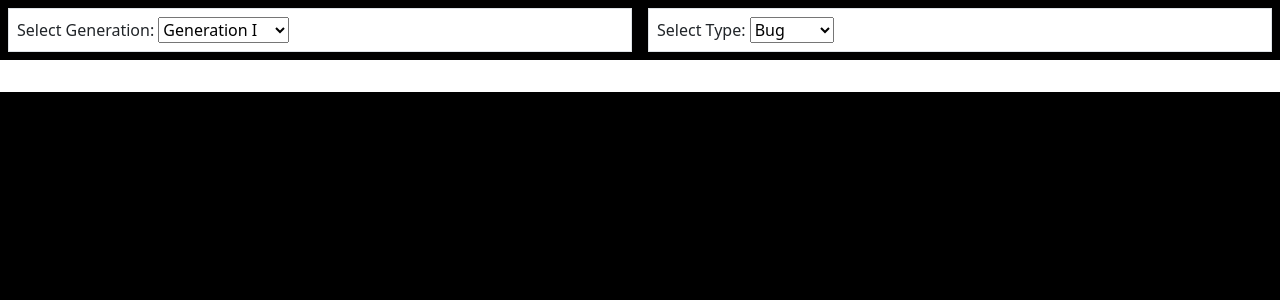
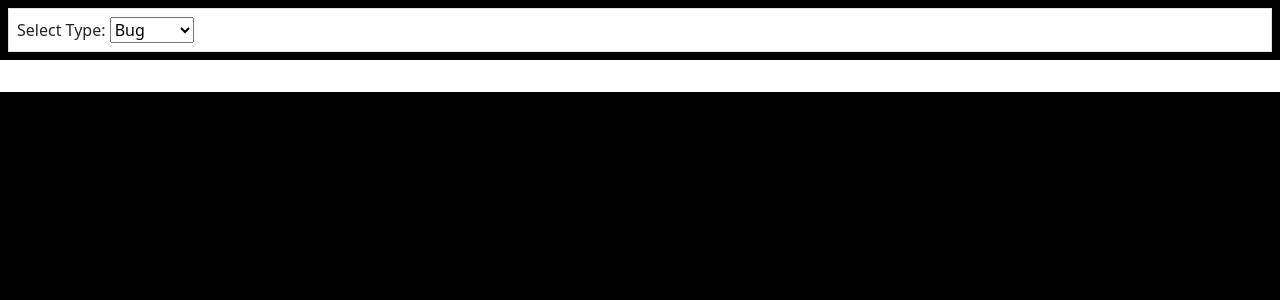
Before and after one commit to kelseyv4/Group-Project-2, a Flask app: page /api/intra_type_comparison in a window 1280 px wide. Shown: the part 56-356 px from the top of the page. Run offline with Flask 2, Linux system fonts and the light colour scheme; data that the repository does not hold is empty; some libraries are stand-ins or nearby versions.

Commit message:
commented out generational selection code

```diff
--- a/static/js/main.js
+++ b/static/js/main.js
@@ -7,23 +7,23 @@ function init() {
 
     typeEventHandler()
 
-    genEventHandler()
+    // genEventHandler()
 
     })
 }
 
 function buildChart(data) {
-    var gen_dropdown = d3.select("#gen_menu")
-    var menu_gen = gen_dropdown.property("value")
+    // var gen_dropdown = d3.select("#gen_menu")
+    // var menu_gen = gen_dropdown.property("value")
 
-    var gen_list = []
+    // var gen_list = []
 
 
-    data.forEach(item => {
-        if (item.generation === Number(menu_gen)) {
-            gen_list.push(item)
-        }
-    })
+    // data.forEach(item => {
+    //     if (item.generation === Number(menu_gen)) {
+    //         gen_list.push(item)
+    //     }
+    // })
 
     var type_dropdown = d3.select("#type_menu")
     var menu_type = type_dropdown.property("value")
@@ -36,7 +36,8 @@ function buildChart(data) {
     var spdef = []
     var spd = []
 
-    gen_list.forEach(item => {
+    // change "data" to "gen_list" if utilizing generational filter
+    data.forEach(item => {
         if (item.type1 === menu_type | item.type2 === menu_type) {
             // console.log(item)
 
@@ -207,13 +208,13 @@ function typeEventHandler() {
     dropdown.on("change",updateChart())
 }
 
-function genEventHandler() {
-    var dropdown = d3.select("#gen_menu")
-    var menu_type = dropdown.property("value")
-    // console.log(menu_type)
+// function genEventHandler() {
+//     var dropdown = d3.select("#gen_menu")
+//     var menu_type = dropdown.property("value")
+//     // console.log(menu_type)
 
-    dropdown.on("change",updateChart())
-}
+//     dropdown.on("change",updateChart())
+// }
 
 function updateChart() {
     d3.json("/api/notes/postgres").then(data => {
@@ -226,18 +227,4 @@ function updateChart() {
     })
 }
 
-// function genCapture(data) {
-//     var gen_dropdown = d3.select("#gen_menu")
-//     var menu_gen = gen_dropdown.property("value")
-
-//     var gen_list = []
-
-//     data.forEach(item => {
-//         if (item.generation === menu_gen) {
-//             gen_list.push(item)
-//         }
-//     })
-
-// }
-
 init()
--- a/templates/intra_type.html
+++ b/templates/intra_type.html
@@ -43,7 +43,7 @@
 
       <div class="container-fluid">
         <div class="row">
-          <div class="col bg-white float-start border m-2 p-2">
+          <!-- <div class="col bg-white float-start border m-2 p-2">
             <label for="type">Select Generation:</label>
 
               <select name="type" id="gen_menu" onchange="updateChart(this.value)">
@@ -55,7 +55,7 @@
                 <option value="6">Generation VI</option>
                 <option value="7">Generation VII</option>
               </select>
-          </div>
+          </div> -->
 
           <div class="col bg-white float-end border m-2 p-2">
             <label for="type">Select Type:</label>
```
